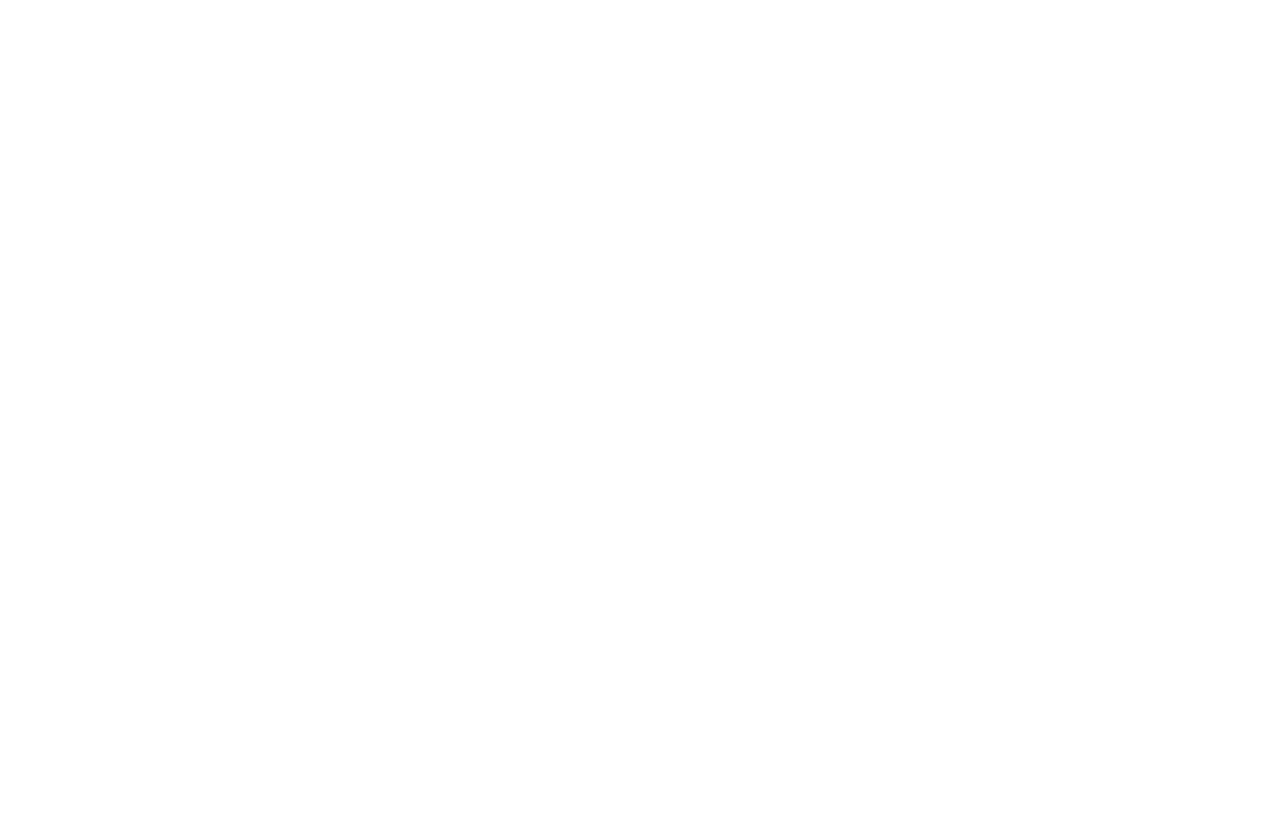
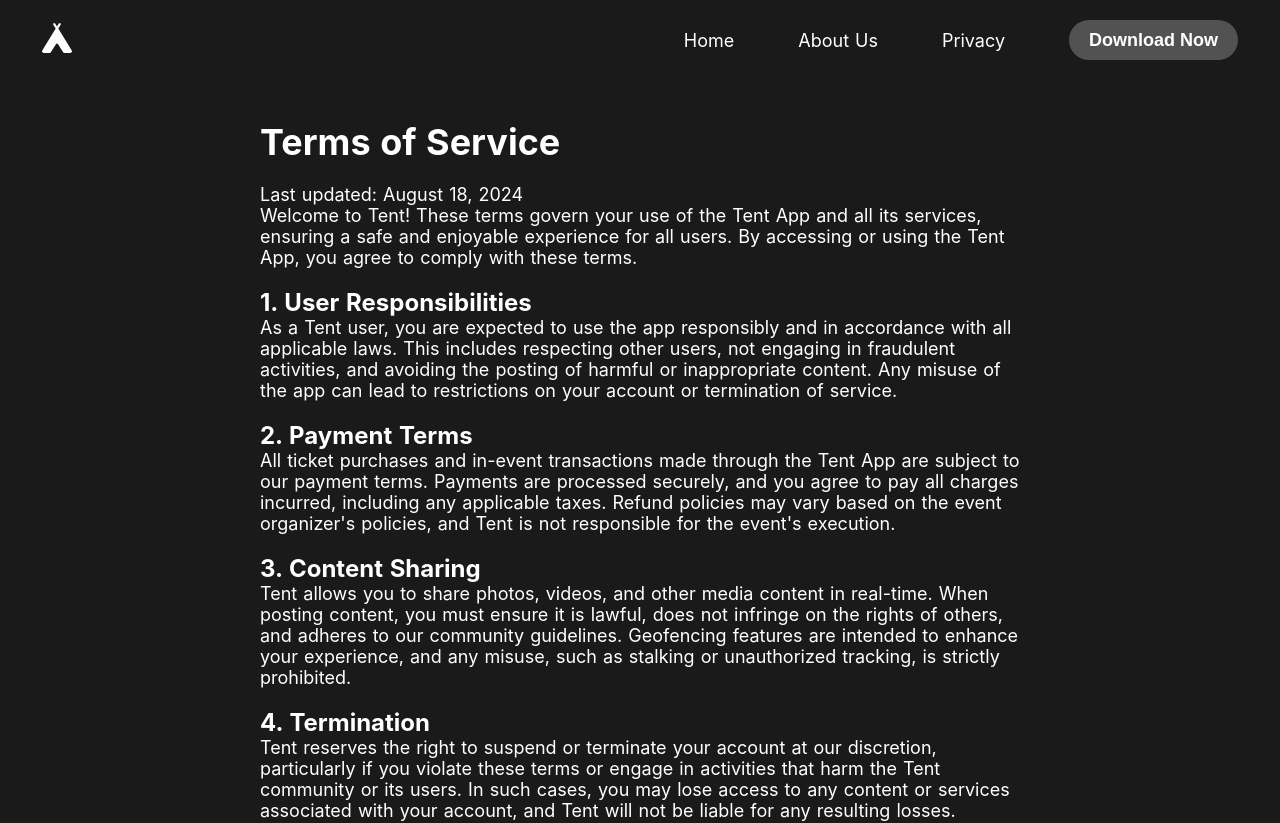
Before and after one commit to mosopedev/tent-website, a Nuxt app: page /terms in a window 1280 px wide. Before the commit this address had no page. Shown: the top 823 px of the page. Before the commit the page ends 800 px from the top, so only its background shows below. Built offline with nearby package versions, Linux system fonts and the light colour scheme; a web font is replaced by a local one.

Commit message:
content change

```diff
--- a/components/AboutHero.vue
+++ b/components/AboutHero.vue
@@ -5,9 +5,7 @@
             <div class="hero-body-overlay">
                 <h1><span class="orange">Our</span> Mission</h1>
                 <p class="hero-desc-txt">
-                    Lorem ipsum dolor sit amet, consectetur adipisicing elit. Aliquid
-                    harum eius, maxime doloribus quas, dicta vel nobis cum, iure dolorem
-                    error perferendis aspernatur rerum ipsum.
+                    At Tent, our mission is simple yet powerful: to connect people with unforgettable experiences while empowering creators with the tools they need to bring those moments to life. We believe in fostering connections through shared experiences, making every event more meaningful.
                 </p>
             </div>
         </div>
@@ -69,10 +67,11 @@
     font-family: "SF Pro Display";
     font-style: normal;
     font-weight: 500;
-    font-size: 20px;
-    line-height: 30px;
+    font-size: 25px;
+    line-height: 40px;
     text-align: center;
     color: #ffffff;
+    margin: 0 auto;
 }
 
 .hero-heading {
--- a/components/Footer.vue
+++ b/components/Footer.vue
@@ -13,9 +13,9 @@
             Tent Inc. <span>@ 2024. All rights reserved.</span>
         </p>
         <div class="footer-links">
-            <NuxtLink to="/">Terms of Service</NuxtLink>
+            <NuxtLink to="/terms">Terms of Service</NuxtLink>
             <NuxtLink to="/privacy">Privacy Policy</NuxtLink>
-            <NuxtLink to="/">Support</NuxtLink>
+            <a :href="'mailto:support@thetent.app'">Support</a>
             <NuxtLink to="/about">About</NuxtLink>
         </div>
     </footer>
--- a/components/Hero.vue
+++ b/components/Hero.vue
@@ -14,7 +14,7 @@
             </div>
             <div class="hero-body-overlay">
                 <h1 class="hero-heading">
-                    The companion App for all things events
+                    The companion app for all things events.
                 </h1>
             </div>
         </div>
@@ -105,11 +105,11 @@
 }
 
 .hero-heading {
-    width: 80%;
+    width: 70%;
     font-family: 'SF Pro Display';
     font-style: normal;
     font-weight: 600;
-    font-size: 70px;
+    font-size: 75px;
     line-height: 90px;
     text-align: center;
     letter-spacing: -0.02em;
--- a/pages/about.vue
+++ b/pages/about.vue
@@ -6,7 +6,8 @@
                 <h2>History</h2>
             </div>
             <p class="team-mission sm">
-                Lorem ipsum dolor sit amet consectetur. Egestas adipiscing enim molestie libero enim metus. Pulvinar nunc feugiat urna non ut scelerisque lacus mi dui. Id lacus purus felis molestie id proin. Consectetur quis ipsum mi consequat. Netus felis scelerisque vestibulum viverra aliquam tellus. Amet nibh magna mauris purus a velit diam. Maecenas fermentum id eget nullam lectus malesuada. Ornare integer cursus mauris auctor imperdiet volutpat vulputate semper. Velit feugiat sed arcu rutrum.            </p>
+                Tent began with a passion for making events more accessible and engaging for everyone. Our founders recognized the challenges of event discovery and management and set out to create a platform that simplifies these processes for users and creators alike. What started as a small project has now grown into a leading platform that bridges the gap between event-goers and organizers, making each event a memorable journey.
+            </p>
         </div>
         <div class="header">
             <div class="top-rw">
@@ -38,12 +39,12 @@
 import TeamMemberCard from "~/components/TeamMemberCard.vue";
 
 const teamMembers = [
-    { name: "Samuel Willson", role: "Founder", image: "member1.png" },
-    { name: "Angelina Hellhop", role: "COO", image: "member1.png" },
-    { name: "Kyle Generale", role: "Product", image: "member1.png" },
-    { name: "Samuel Willson", role: "Engineering", image: "member1.png" },
-    { name: "Angelina Hellhop", role: "Design", image: "member1.png" },
-    { name: "Kyle Generale", role: "Engineering", image: "member1.png" },
+    { name: "Tega Edah-Dike", role: "Founder", image: "member1.png" },
+    { name: "Alfred Onuada", role: "Backend Engineer", image: "member1.png" },
+    { name: "Fortune Onwe", role: "Technical Project Manager", image: "member1.png" },
+    { name: "Orevba John", role: "Product Designer", image: "member1.png" },
+    { name: "Samuel Akujor", role: "Software Engineer", image: "member1.png" },
+    { name: "Omolayo Junaid", role: "Product Manager", image: "member1.png" },
 ];
 </script>
 
--- a/pages/privacy.vue
+++ b/pages/privacy.vue
@@ -77,4 +77,8 @@
     font-size: 24px;
     margin-top: 20px;
 }
+
+.content p {
+    font-size: 18px;
+}
 </style>
--- /dev/null
+++ b/pages/terms.vue
@@ -0,0 +1,70 @@
+<template>
+    <div class="terms-service">
+        <NavBar />
+
+        <section class="content">
+            <h1>Terms of Service</h1>
+            <p>Last updated: August 18, 2024</p>
+
+            <p>Welcome to Tent! These terms govern your use of the Tent App and all its services, ensuring a safe and enjoyable experience for all users. By accessing or using the Tent App, you agree to comply with these terms.</p>
+
+            <h2>1. User Responsibilities</h2>
+            <p>
+                As a Tent user, you are expected to use the app responsibly and in accordance with all applicable laws. This includes respecting other users, not engaging in fraudulent activities, and avoiding the posting of harmful or inappropriate content. Any misuse of the app can lead to restrictions on your account or termination of service.
+            </p>
+
+            <h2>2. Payment Terms</h2>
+            <p>
+                All ticket purchases and in-event transactions made through the Tent App are subject to our payment terms. Payments are processed securely, and you agree to pay all charges incurred, including any applicable taxes. Refund policies may vary based on the event organizer's policies, and Tent is not responsible for the event's execution.
+            </p>
+
+            <h2>3. Content Sharing</h2>
+            <p>
+                Tent allows you to share photos, videos, and other media content in real-time. When posting content, you must ensure it is lawful, does not infringe on the rights of others, and adheres to our community guidelines. Geofencing features are intended to enhance your experience, and any misuse, such as stalking or unauthorized tracking, is strictly prohibited.
+            </p>
+
+            <h2>4. Termination</h2>
+            <p>
+                Tent reserves the right to suspend or terminate your account at our discretion, particularly if you violate these terms or engage in activities that harm the Tent community or its users. In such cases, you may lose access to any content or services associated with your account, and Tent will not be liable for any resulting losses.
+            </p>
+
+            <h2>5. Changes to This Terms of Service</h2>
+            <p>We may update our Terms of Service from time to time. We will notify you of any changes by posting the new
+                Terms of Service on this page.</p>
+
+            <p>If you have any questions about this Terms of Service, please contact us at support@tentapp.com.</p>
+        </section>
+
+        <Footer />
+    </div>
+</template>
+
+<script setup>
+</script>
+
+<style scoped>
+.terms-service {
+    background-color: #1A1A1A;
+}
+
+.content {
+    max-width: 800px;
+    margin: 40px auto 180px;
+    padding: 0 20px;
+    color: #fff;
+}
+
+.content h1 {
+    font-size: 36px;
+    margin-bottom: 20px;
+}
+
+.content h2 {
+    font-size: 24px;
+    margin-top: 20px;
+}
+
+.content p {
+    font-size: 18px;
+}
+</style>
```
